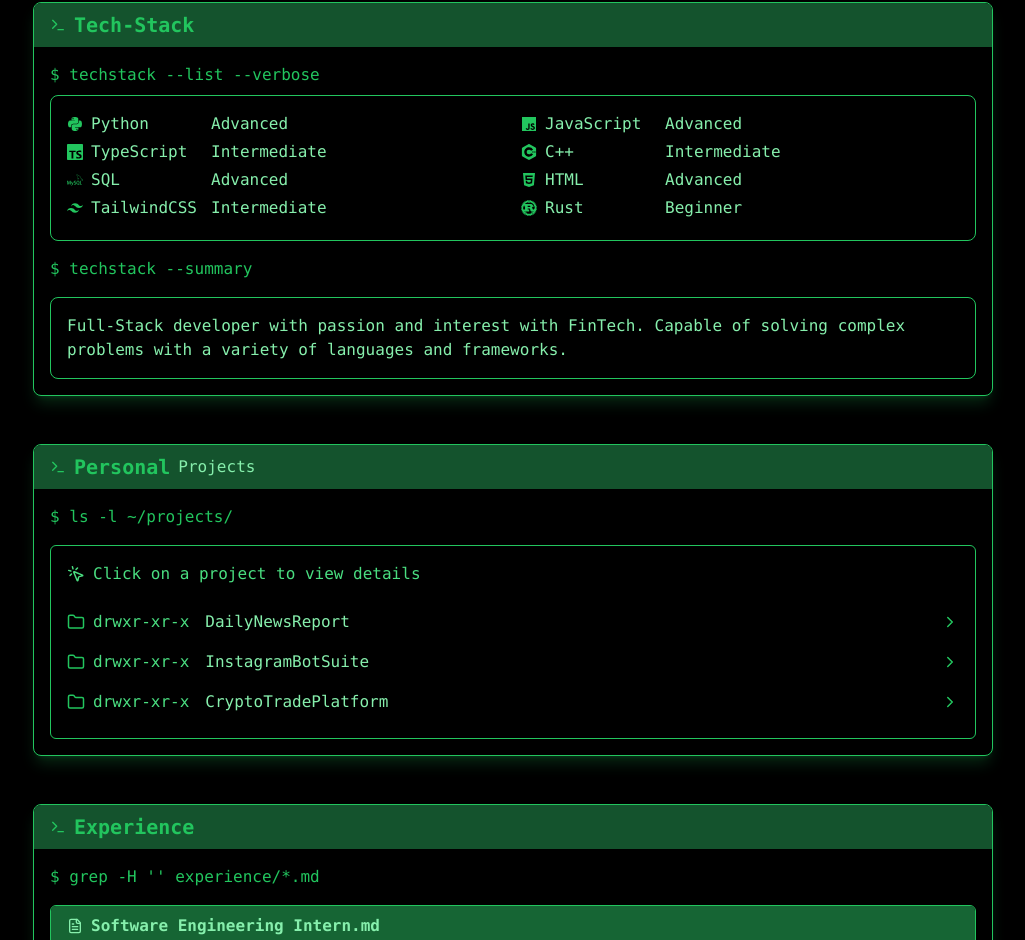
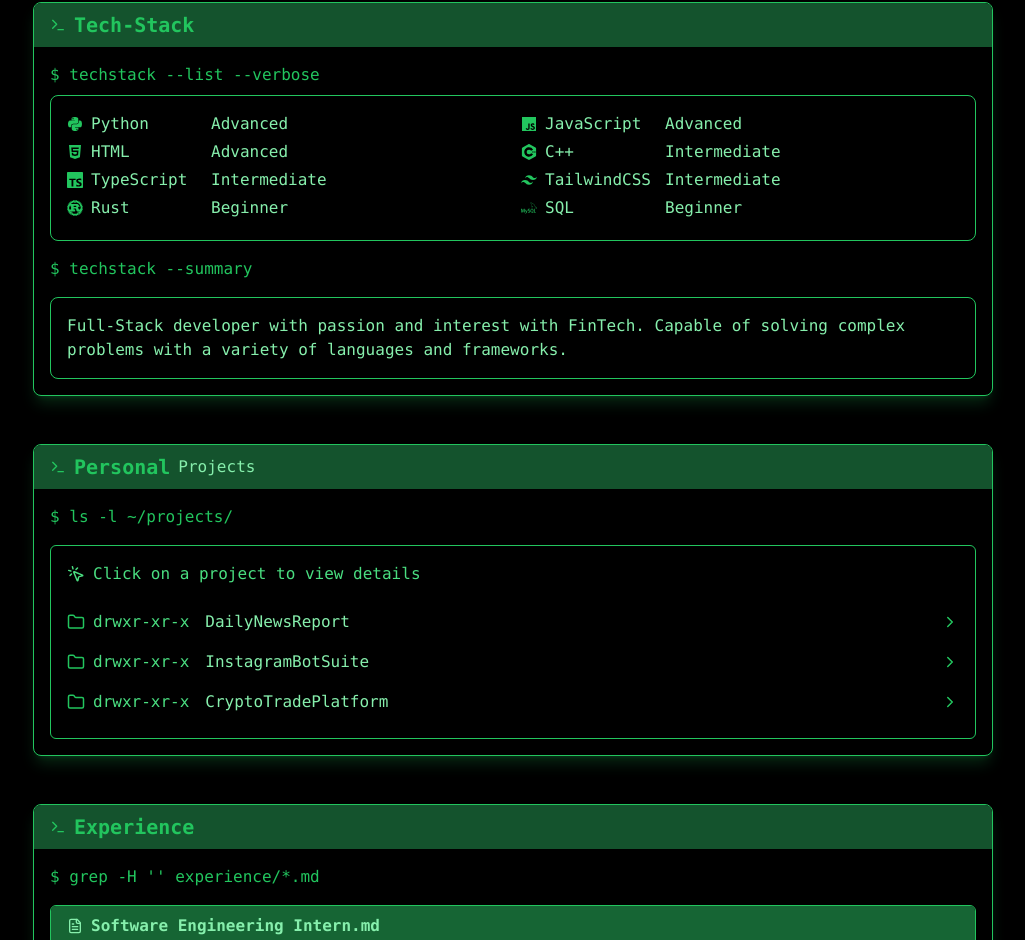
Before and after one commit to AveryClapp/Portfolio, a React (Create React App) app in the folder portfolio/: page / in a window 1280 px wide. Shown: the part 920-1860 px from the top of the page, without its empty margins (255-1280 px from the left). Built offline with nearby package versions, Linux system fonts and the light colour scheme.

Commit message:
Moving techstack around

```diff
--- a/portfolio/src/Components/Technical/TechStack.jsx
+++ b/portfolio/src/Components/Technical/TechStack.jsx
@@ -25,12 +25,12 @@
   const techStack = [
     { name: "Python", icon: FaPython, level: "Advanced" },
     { name: "JavaScript", icon: FaJs, level: "Advanced" },
+    { name: "HTML", icon: FaHtml5, level: "Advanced" },
+    { name: "C++", icon: SiCplusplus, level: "Intermediate" },
     { name: "TypeScript", icon: SiTypescript, level: "Intermediate" },
-    { name: "C++", icon: SiCplusplus, level: "Intermediate" },
-    { name: "SQL", icon: SiMysql, level: "Advanced" },
-    { name: "HTML", icon: FaHtml5, level: "Advanced" },
     { name: "TailwindCSS", icon: SiTailwindcss, level: "Intermediate" },
     { name: "Rust", icon: FaRust, level: "Beginner" },
+    { name: "SQL", icon: SiMysql, level: "Beginner" },
   ];
 
   return (
```
